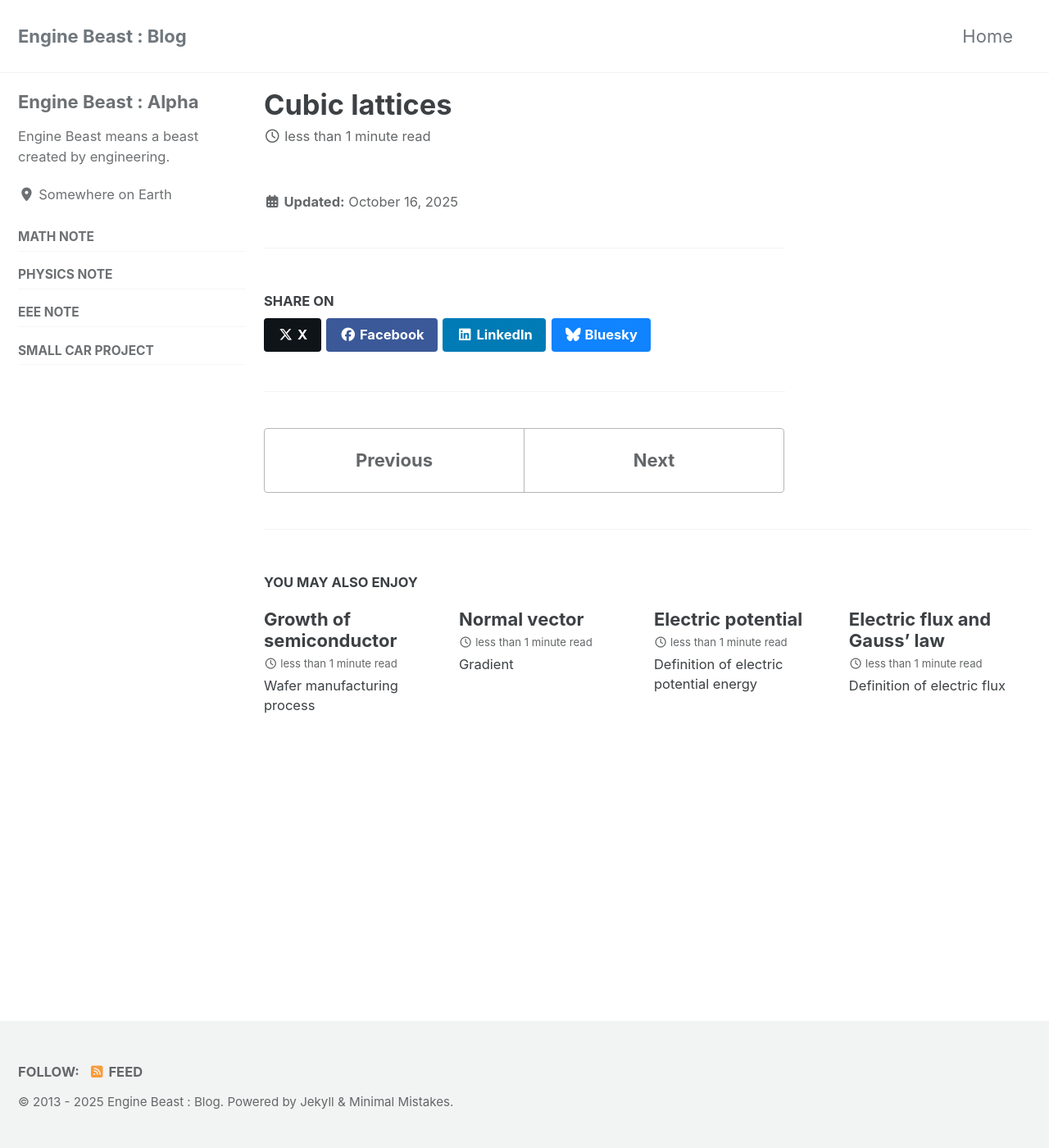
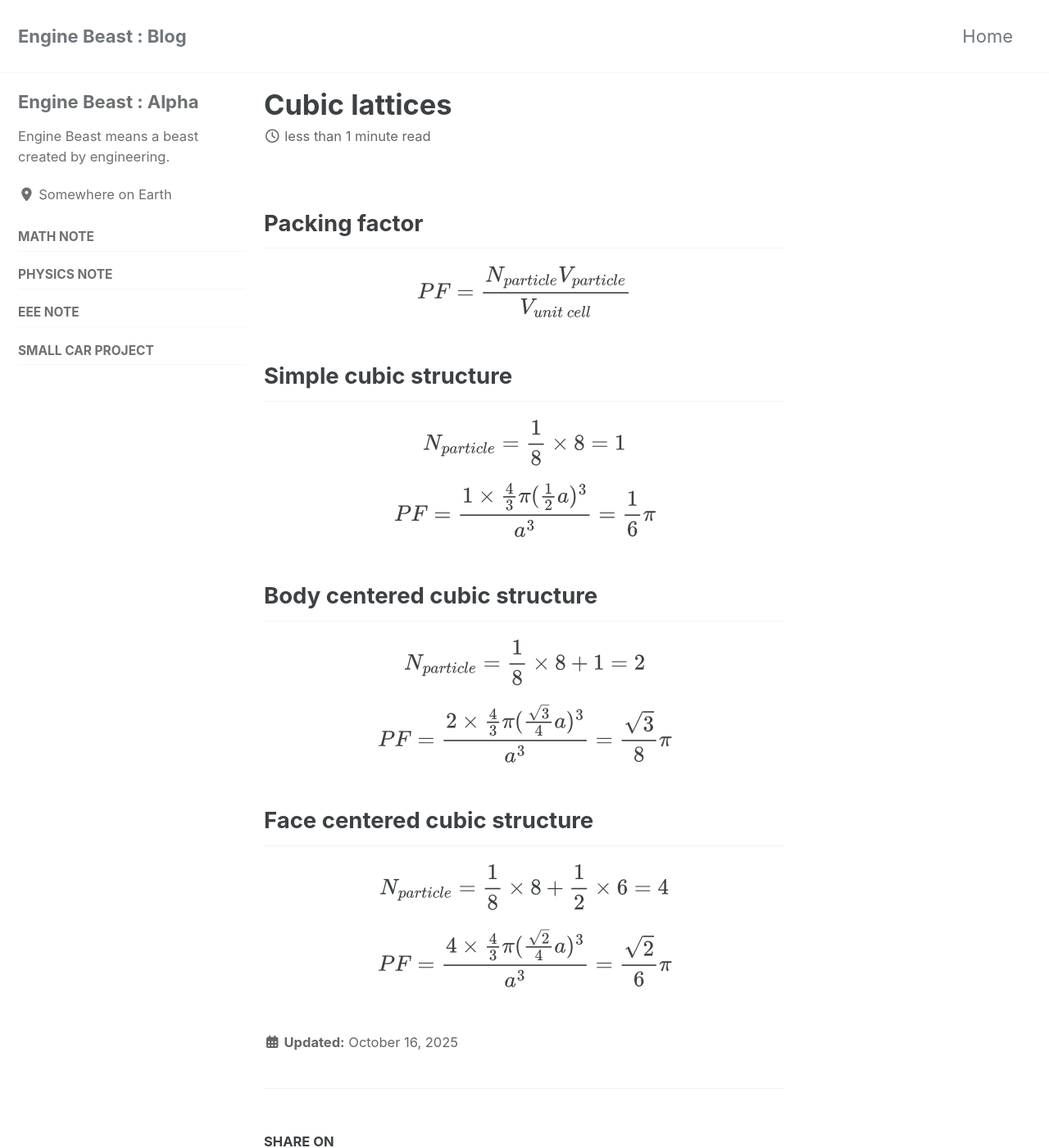
Before and after one commit to enginebeast/enginebeast.github.io, a Jekyll site: the page built from _posts/2025-10-16-cubic_lattices.md, in a window 1280 px wide and 1400 px high. Shown: the whole window at 82% size. Built offline with Jekyll 4.4.1, drawn with Linux system fonts in a browser that asks for light colours; cached includes are drawn as plain includes.

Commit message:
packing factor

```diff
--- a/_posts/2025-10-16-cubic_lattices.md
+++ b/_posts/2025-10-16-cubic_lattices.md
@@ -4,3 +4,25 @@ categories:
     - eee_note
 use_math: true
 ---
+
+## Packing factor
+
+$$PF = \frac{N_{particle}V_{particle}}{V_{unit\ cell}}$$
+
+## Simple cubic structure
+
+$$N_{particle} = \frac{1}{8} \times 8 = 1$$
+
+$$PF = \frac{1 \times \frac{4}{3}\pi(\frac{1}{2}a)^3}{a^3} = \frac{1}{6} \pi$$
+
+## Body centered cubic structure
+
+$$N_{particle} = \frac{1}{8} \times 8 + 1 = 2$$
+
+$$PF = \frac{2 \times \frac{4}{3}\pi(\frac{\sqrt{3}}{4}a)^3}{a^3} = \frac{\sqrt{3}}{8} \pi$$
+
+## Face centered cubic structure
+
+$$N_{particle} = \frac{1}{8} \times 8 + \frac{1}{2} \times 6 = 4$$
+
+$$PF = \frac{4 \times \frac{4}{3}\pi(\frac{\sqrt{2}}{4}a)^3}{a^3} = \frac{\sqrt{2}}{6} \pi$$
```
